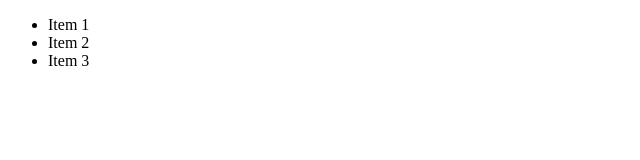
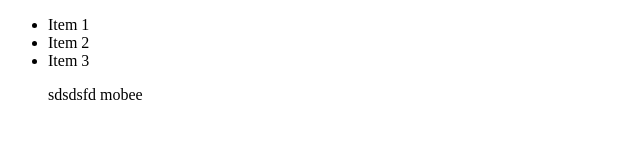
Before and after one commit to karimalhashoom/labb2, a plain HTML site: page index.html in a window 1280 px wide. Shown: the full height of the page, 0-640 px from the left. Drawn offline with Linux system fonts and the light colour scheme.

Commit message:
test342432

```diff
--- a/index.html
+++ b/index.html
@@ -11,6 +11,9 @@
             <li class="menu_item">Item 1 </li>
             <li class="menu_item">Item 2 </li>
             <li class="menu_item">Item 3 </li>
+            <p>sdsdsfd mobee
+
+            </p>
         </ul>
     </nav>
 
--- a/script.js
+++ b/script.js
@@ -1 +1,2 @@
 console.log("mobben")
+console.log("hej hopp")
```
